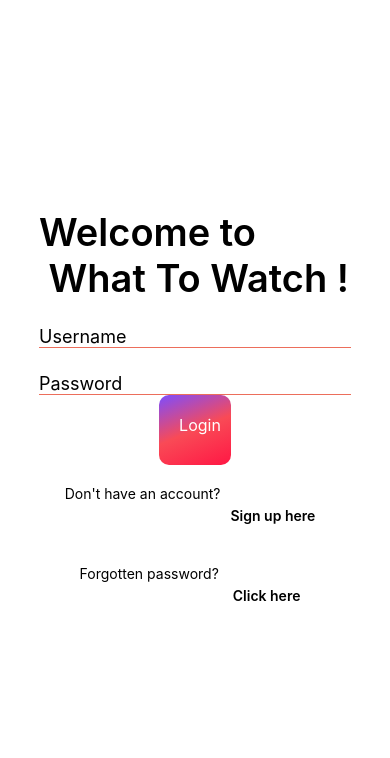
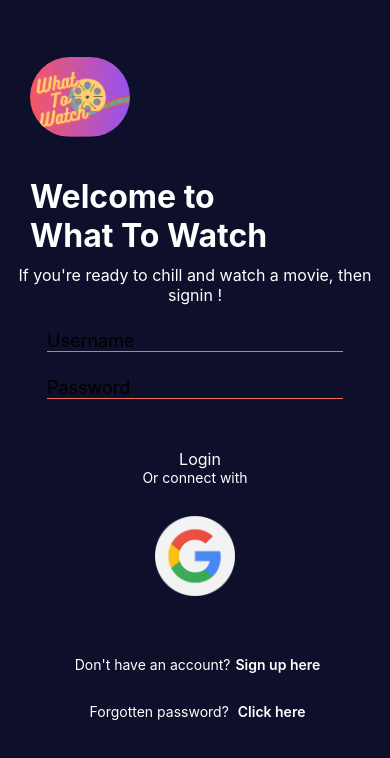
Before and after one commit to MLDev33/WhatToWatch_Frontend, a React Native app in the folder WhatToWatch/: screen /SignIn in a window 390 px wide. Shown: the top 758 px of the page. Built offline with nearby package versions, Linux system fonts and the light colour scheme; no server answers.

Commit message:
signin&upscreens modified

```diff
--- a/WhatToWatch/screens/ProfileScreen.js
+++ b/WhatToWatch/screens/ProfileScreen.js
@@ -1,5 +1,5 @@
 import React from 'react';
-import { StyleSheet, View, TouchableOpacity, Text, Switch, Image } from 'react-native';
+import { StyleSheet, View, TouchableOpacity, Text, Switch, Image, SafeAreaView } from 'react-native';
 import { LinearGradient } from 'expo-linear-gradient';
 import Icon from 'react-native-vector-icons/Ionicons';
 import { useState  } from 'react';
@@ -71,7 +71,7 @@ const ProfileScreen = ({   navigation }) => {
   let username = user.username;
 
   return (
-    <View style={styles.container}>
+    <SafeAreaView style={styles.container}>
       <View style={styles.header}>
         <View style={styles.headerContent}>
           <Image
@@ -146,7 +146,7 @@ const ProfileScreen = ({   navigation }) => {
         deleteAccountModalVisible={deleteAccountModalVisible}
         setDeleteAccountModalVisible={setDeleteAccountModalVisible}
       />
-    </View>
+    </SafeAreaView>
   );
 };
 
--- a/WhatToWatch/screens/SignInScreen.js
+++ b/WhatToWatch/screens/SignInScreen.js
@@ -1,6 +1,7 @@
 import { useState } from "react";
 import {
   KeyboardAvoidingView,
+  Image,
   Platform,
   StyleSheet,
   Text,
@@ -83,7 +84,20 @@ export default function SignIn({ navigation }) {
       style={styles.container}
       behavior={Platform.OS === "ios" ? "padding" : "height"}
     >
-      <Text style={styles.title}>Welcome to {"\n"} What To Watch !</Text>
+      <View style={styles.header}>
+        <View style={styles.headerContent}>
+          <Image
+            source={require("../assets/imgsmall.png")}
+            style={styles.logo}
+          />
+        </View>
+      </View>
+
+      <Text style={styles.textH1}>Welcome to {"\n"}What To Watch</Text>
+      <Text style={styles.textH2}>
+        If you're ready to chill and watch a movie, then signin !
+      </Text>
+      <View style={styles.inputContainer}>
         <TextInput
           placeholder="Username"
           autoCapitalize="none"
@@ -100,15 +114,23 @@ export default function SignIn({ navigation }) {
           value={signInPassword}
           style={styles.input}
         />
+      </View>
       <TouchableOpacity onPress={handlePasswordVisibility}>
         {/* <Icon name={rightIcon} size={25} /> */}
       </TouchableOpacity>
-      <LinearGradient
+      {/* <LinearGradient
         colors={["#7C4DFF", "#F94A56", "#FF1744"]}
         start={{ x: 0, y: 0 }}
         end={{ x: 2, y: 5 }}
         style={styles.buttonContainer}
-      >
+      > */}
+
+      {/* </LinearGradient> */}
+
+      {errorMessage && (
+        <Text style={styles.error}>User not found or wrong email</Text>
+      )}
+      <View style={styles.bottomContent}>
         <TouchableOpacity
           onPress={() => handleSubmit()}
           style={styles.button}
@@ -116,18 +138,14 @@ export default function SignIn({ navigation }) {
         >
           <Text style={styles.buttonText}>Login</Text>
         </TouchableOpacity>
-      </LinearGradient>
-
-      {errorMessage && (
-        <Text style={styles.error}>User not found or wrong email</Text>
-      )}
+        <Text style={styles.textH4}>Or connect with</Text>
+        <Image
+          source={require("../assets/google-logo.png")}
+          style={styles.googleLogo}
+        />
 
         <View style={styles.texts}>
-        <Text
-        // style={styles.textButton}
-        >
-          Don't have an account?
-        </Text>
+          <Text style={styles.textH4}>Don't have an account?</Text>
           <TouchableOpacity
             style={styles.button}
             activeOpacity={0.8}
@@ -137,11 +155,7 @@ export default function SignIn({ navigation }) {
           </TouchableOpacity>
         </View>
         <View style={styles.texts}>
-        <Text
-        // style={styles.textButton}
-        >
-          Forgotten password?{" "}
-        </Text>
+          <Text style={styles.textH4}>Forgotten password? </Text>
           <TouchableOpacity
             style={styles.button}
             activeOpacity={0.8}
@@ -154,6 +168,7 @@ export default function SignIn({ navigation }) {
           modalVisible={modalVisible}
           setModalVisible={setModalVisible}
         />
+      </View>
     </KeyboardAvoidingView>
   );
 }
@@ -161,14 +176,47 @@ export default function SignIn({ navigation }) {
 const styles = StyleSheet.create({
   container: {
     flex: 1,
-    backgroundColor: "#ffffff",
-    alignItems: "center",
-    justifyContent: "center",
+    backgroundColor: "#0d0f2b",
+    paddingHorizontal: 10,
+    paddingTop: 20,
+  },
+  header: {
+    alignItems: "flex-start",
+    marginBottom: 40,
+    marginTop: "10%",
+    paddingHorizontal: 20,
+  },
+  logo: {
+    width: 100,
+    height: 80,
+    borderRadius: 40,
   },
   title: {
     width: "80%",
     fontSize: 38,
     fontWeight: "600",
+  },
+  textH1: {
+    textAlign: "flex-start",
+    color: "white",
+    fontSize: 32,
+    fontWeight: "bold",
+    paddingHorizontal: 20,
+  },
+  textH2: {
+    marginTop: 10,
+    marginHorizontal: 7,
+    textAlign: "center",
+    color: "white",
+    fontSize: 16,
+  },
+  textH4: {
+    color: "white",
+    marginHorizontal: 5,
+  },
+  inputContainer: {
+    alignItems: "center",
+    justifyContent: "center",
   },
   input: {
     width: "80%",
@@ -177,45 +225,39 @@ const styles = StyleSheet.create({
     borderBottomWidth: 1,
     fontSize: 18,
   },
-  //   button: {
-  //     alignItems: 'center',
-  //     paddingTop: 8,
-  //     width: '80%',
-  //     marginTop: 30,
-  //     backgroundColor: '#ec6e5b',
-  //     borderRadius: 10,
-  //     marginBottom: 80,
-  //   },
+  bottomContent: {
+    alignItems: "center",
+    justifyContent: "center",
+    marginTop: 50,
+  },
+  googleLogo: {
+    width: 80,
+    height: 80,
+    borderRadius: 30,
+    margin: 30,
+  },
   textButton: {
     fontWeight: "600",
+    color: "white",
   },
   texts: {
     flexDirection: "row",
-    marginTop: 10,
+    marginTop: 30,
+    color: "white",
   },
   buttonContainer: {
     borderRadius: 10,
     marginBottom: 10,
   },
-  button: {
-    flexDirection: "row",
-    alignItems: "center",
-    backgroundColor: "transparent",
-    paddingVertical: 15,
-    paddingHorizontal: 10,
-    borderRadius: 10,
-    marginBottom: 10,
-    height: 60,
-  },
   buttonText: {
-    color: "#fff",
-    fontSize: 16,
-    marginLeft: 10,
-    flex: 1,
-  },
-  error: {
-    color: "red",
+    color: "white",
     fontSize: 16,
     marginLeft: 10,
   },
+  error: {
+    textAlign: "center",
+    color: "red",
+    fontSize: 16,
+    margin: 20,
+  },
 });
--- a/WhatToWatch/screens/SignUpScreen.js
+++ b/WhatToWatch/screens/SignUpScreen.js
@@ -15,7 +15,7 @@ import {
 import { useDispatch } from "react-redux";
 import { login } from "../reducers/user";
 import { MaterialIcons as Icon } from "@expo/vector-icons";
-import { LinearGradient } from 'expo-linear-gradient';
+import { LinearGradient } from "expo-linear-gradient";
 
 export default function SignUp({ navigation }) {
   const dispatch = useDispatch();
@@ -23,12 +23,12 @@ export default function SignUp({ navigation }) {
   const [signUpUsername, setSignUpUsername] = useState("");
   const [signUpPassword, setSignUpPassword] = useState("");
   const [signUpEmail, setSignUpEmail] = useState("");
-  const [error, setError] =useState(false)
-  const [errorMessage, setErrorMessage] = useState('');
+  const [error, setError] = useState(false);
+  const [errorMessage, setErrorMessage] = useState("");
   const [emailErrorMessage, setEmailErrorMessage] = useState(false);
-  const [wrongEmail, setWrongEmail] =useState(false);
+  const [wrongEmail, setWrongEmail] = useState(false);
   const [credentialError, setCredentialError] = useState("");
-  const [missingFieldError, setMissingFieldError] = useState(false)
+  const [missingFieldError, setMissingFieldError] = useState(false);
   const [rightIcon, setRightIcon] = useState("eye");
   const [hidePassword, setHidePassword] = useState(true);
   const [validPassword, setValidPassword] = useState(false);
@@ -81,7 +81,6 @@ export default function SignUp({ navigation }) {
     }
   };
 
-
   const providers = [
     {
       "Amazon Prime Video": 119,
@@ -123,44 +122,38 @@ export default function SignUp({ navigation }) {
   };
 
   const handleRegister = () => {
-    if ((!signUpEmail) || (!signUpPassword) || (!signUpUsername)){
+    if (!signUpEmail || !signUpPassword || !signUpUsername) {
       setMissingFieldError(true);
-    console.log('errorMessageMissingfield')
+      console.log("errorMessageMissingfield");
     }
-    if(!checkEmail.test(signUpEmail)){
-      setWrongEmail(true)
-      console.log('wrongEmail')
-    }
-    else {
+    if (!checkEmail.test(signUpEmail)) {
+      setWrongEmail(true);
+      console.log("wrongEmail");
+    } else {
       fetch(`${baseUrl}users/checkUser`, {
         method: "POST",
         headers: { "Content-Type": "application/json" },
         body: JSON.stringify({
           username: signUpUsername,
-          email: signUpEmail
+          email: signUpEmail,
         }),
       })
         .then((response) => response.json())
         .then((data) => {
           console.log(data);
-          if (data.result === false ) {
+          if (data.result === false) {
             console.log(data.error);
             setError(true);
             setErrorMessage(data.error);
-          }
-          else {
+          } else {
             setPlatformsModalVisible(true);
           }
-          })
-
+        });
     }
-      }
-
-
-
+  };
 
   const handleSubmit = () => {
-    if(selectedProviders<1){
+    if (selectedProviders < 1) {
       setErrorMessage(true);
     } else {
       fetch(`${baseUrl}users/signup`, {
@@ -204,13 +197,25 @@ export default function SignUp({ navigation }) {
     }
   };
 
-
   return (
     <KeyboardAvoidingView
       style={styles.container}
       behavior={Platform.OS === "ios" ? "padding" : "height"}
     >
-      <Text style={styles.title}>Welcome to {"\n"} What To Watch !</Text>
+      <View style={styles.header}>
+        <View style={styles.headerContent}>
+          <Image
+            source={require("../assets/imgsmall.png")}
+            style={styles.logo}
+          />
+        </View>
+      </View>
+
+      <Text style={styles.textH1}>Welcome to {"\n"}What To Watch</Text>
+      <Text style={styles.textH2}>
+        If you're ready to chill and watch a movie, then signup !
+      </Text>
+      <View style={styles.inputContainer}>
         <TextInput
           placeholder="Username"
           autoCapitalize="none"
@@ -239,6 +244,7 @@ export default function SignUp({ navigation }) {
           value={signUpPassword}
           style={styles.input}
         />
+      </View>
       <Text style={styles.strengthText}>{strength}</Text>
       <Text style={styles.suggestionsText}>
         {suggestions.map((suggestion, index) => (
@@ -278,19 +284,31 @@ export default function SignUp({ navigation }) {
       <TouchableOpacity onPress={handlePasswordVisibility}>
         {/* <Icon name={rightIcon} size={25} /> */}
       </TouchableOpacity>
+
+      {missingFieldError && (
+            <Text style={styles.error}>
+              Please complete all fields to register!
+            </Text>
+          )}
+          {error && <Text style={styles.error}>{errorMessage}</Text>}
+
+
+
+      <View style={styles.bottomContent}>
         <TouchableOpacity
           onPress={handleRegister}
           style={styles.button}
           activeOpacity={0.8}
         >
-        {missingFieldError && <Text style={styles.error}>Please complete all fields to register!</Text> }
-          {error && <Text style={styles.error}>{errorMessage}</Text>}
-          {/* {emailErrorMessage && <Text style={styles.error}>Email already registered!</Text>} */}
           <Text style={styles.textButton}>REGISTER</Text>
         </TouchableOpacity>
-      <Text style={styles.textButton}>Or connect with</Text>
+        <Text style={styles.textH4}>Or connect with</Text>
+        <Image
+          source={require("../assets/google-logo.png")}
+          style={styles.googleLogo}
+        />
         <View style={styles.haveAccount}>
-        <Text>Already have an account?</Text>
+          <Text style={styles.textH4}>Already have an account?</Text>
           <TouchableOpacity
             style={styles.button2}
             activeOpacity={0.8}
@@ -298,6 +316,7 @@ export default function SignUp({ navigation }) {
           >
             <Text style={styles.textButton}>Sign in here!</Text>
           </TouchableOpacity>
+        </View>
       </View>
       <Modal
         animationType="slide"
@@ -357,49 +376,97 @@ export default function SignUp({ navigation }) {
 const styles = StyleSheet.create({
   container: {
     flex: 1,
-    backgroundColor: "000",
+    backgroundColor: "#0d0f2b",
+    paddingHorizontal: 10,
+    paddingTop: 20,
+  },
+  header: {
+    alignItems: "flex-start",
+    marginBottom: 40,
+    marginTop: "10%",
+    paddingHorizontal: 20,
+  },
+  logo: {
+    width: 100,
+    height: 80,
+    borderRadius: 40,
+  },
+  textH1: {
+    textAlign: "flex-start",
+    color: "white",
+    fontSize: 32,
+    fontWeight: "bold",
+    paddingHorizontal: 20,
+  },
+  textH2: {
+    marginTop: 10,
+    marginHorizontal: 7,
+    textAlign: "center",
+    color: "white",
+    fontSize: 16,
+  },
+  textH4: {
+    color: "white",
+    marginHorizontal: 5,
+  },
+  inputContainer: {
     alignItems: "center",
     justifyContent: "center",
   },
-  title: {
-    width: "80%",
-    fontSize: 38,
-    fontWeight: "600",
-    // color:"white",
-  },
   input: {
+    //to be changed
     width: "80%",
     marginTop: 25,
     borderBottomColor: "#ec6e5b",
     borderBottomWidth: 1,
     fontSize: 18,
-    // color:"white",
+    color: "white",
   },
   haveAccount: {
     flexDirection: "row",
-    alignItems: "center",
-    marginTop: 10,
+    justifyContent: "center",
+    alignItems: "space-around",
+    marginTop: 30,
+    paddingHorizontal: 10,
   },
   button: {
     alignItems: "center",
     paddingTop: 8,
     width: "80%",
-    marginTop: 30,
-    borderRadius: 10,
-    marginBottom: 80,
+    margin: 30,
+    // borderRadius: 10,
+    // marginBottom: 80,
+    backgroundColorolor: 'white'
   },
   button2: {
     fontWeight: "300",
   },
   textButton: {
     fontWeight: "600",
-    // color:"white",
+    color: "white",
+  },
+  googleLogo: {
+    width: 80,
+    height: 80,
+    borderRadius: 30,
+    margin: 30,
+  },
+  bottomContent: {
+    alignItems: "center",
+    justifyContent: "center",
+    marginTop: 50,
   },
   suggestionsText: {
     justifyContent: "center",
     alignItems: "center",
     fontWeight: "600",
     color: "red",
+  },
+  error: {
+    textAlign: "center",
+    color: "red",
+    fontSize: 16,
+    margin: 20,
   },
   modalOverlay: {
     flex: 1,
```
Also changed, not shown: WhatToWatch/assets/google-logo.png (added). Lines whose indentation alone changed are shown as unchanged.
